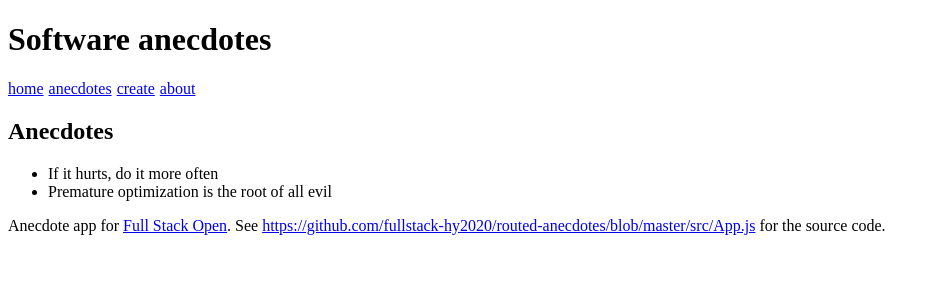
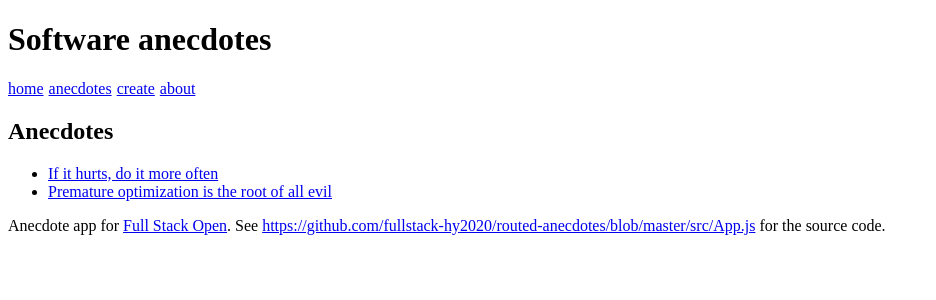
Before and after one commit to robineisepoptahti/FSO_part7, a React (Vite) app in the folder anecdotes/: page / in a window 1280 px wide. Shown: the top 300 px of the page, without its empty margins (0-936 px from the left). Built offline with nearby package versions, Linux system fonts and the light colour scheme.

Commit message:
added 7.2

```diff
--- a/anecdotes/src/App.jsx
+++ b/anecdotes/src/App.jsx
@@ -3,6 +3,7 @@
   Routes,
   Route,
   Link,
+  useParams
 } from "react-router-dom"
 
 const Menu = () => {
@@ -23,10 +24,23 @@
   <div>
     <h2>Anecdotes</h2>
     <ul>
-      {anecdotes.map(anecdote => <li key={anecdote.id} >{anecdote.content}</li>)}
+      {anecdotes.map(anecdote => <li key={anecdote.id} ><Link to={`/anecdotes/${anecdote.id}`}>{anecdote.content}</Link></li>)}
     </ul>
   </div>
 )
+
+const ShowOne = (prop) => {
+  const id = useParams().id
+
+  const anecdote = prop.anecdotes.find(anecdote => anecdote.id == Number(id))
+  return (
+    <div>
+      <h2>{anecdote.content}</h2>
+      <p>Has {anecdote.votes} votes</p>
+      <p>For more info see: <a href={anecdote.info}>{anecdote.info}</a></p>
+  </div>
+)
+}
 
 const About = () => (
   <div>
@@ -136,6 +150,7 @@
       </div>
       <Routes>
         <Route path="/anecdotes" element={<AnecdoteList anecdotes={anecdotes} />} />
+        <Route path="/anecdotes/:id" element={<ShowOne anecdotes={anecdotes} />} />
         <Route path="/create" element={<CreateNew addNew={addNew}/>} />
         <Route path="/about" element={<About/>} />
         <Route path="/" element={<AnecdoteList anecdotes={anecdotes} />} />
```
